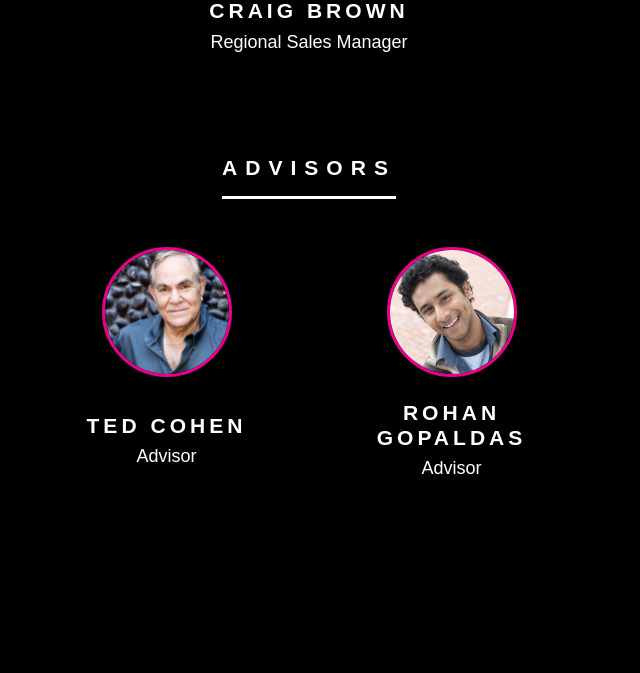
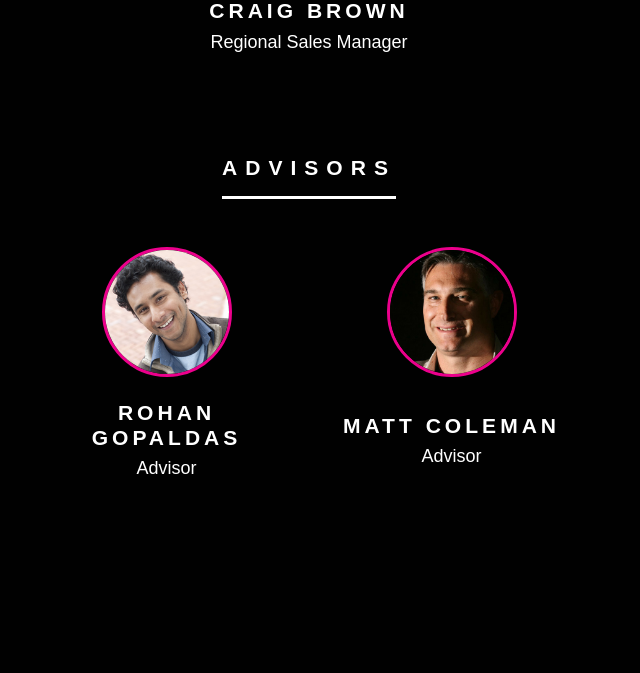
Before and after one commit to TagTheAgency/arival-temp-site, a PHP site: page /team.php in a window 1280 px wide. Shown: the part 1010-1683 px from the top of the page, without its empty margins (331-971 px from the left). Run offline with PHP 8.4, Linux system fonts and the light colour scheme; some libraries are stand-ins or nearby versions; some web fonts are replaced.

Commit message:
Fix advisors - remove Ted, add Matt

```diff
--- a/team.php
+++ b/team.php
@@ -100,17 +100,6 @@
 		<div class="col-10 col-sm-6 col-md-3 d-flex flex-wrap pb-5">
 			<div class="col-12 pb-3 d-flex justify-content-center pb-4">
 				<div class="circle-container">
-					<img src="img/tc.jpg" alt="">
-				</div>
-			</div>
-			<div class="col-12 text-center justify-content-center pb-2">
-				<h3 class="ls-4 mb-2">TED COHEN</h3>
-				<p>Advisor</p>
-			</div>
-		</div>
-		<div class="col-10 col-sm-6 col-md-3 d-flex flex-wrap pb-5">
-			<div class="col-12 pb-3 d-flex justify-content-center pb-4">
-				<div class="circle-container">
 					<img src="img/rg.jpg" alt="">
 				</div>
 			</div>
@@ -119,6 +108,17 @@
 				<p>Advisor</p>
 			</div>
 		</div>
+		<div class="col-10 col-sm-6 col-md-3 d-flex flex-wrap pb-5">
+			<div class="col-12 pb-3 d-flex justify-content-center pb-4">
+				<div class="circle-container">
+					<img src="img/mc.jpg" alt="">
+				</div>
+			</div>
+			<div class="col-12 text-center justify-content-center pb-2">
+				<h3 class="ls-4 mb-2">MATT COLEMAN</h3>
+				<p>Advisor</p>
+			</div>
+		</div>
 	</div>
 </div>
 <?php require('footer.php') ?>
```
